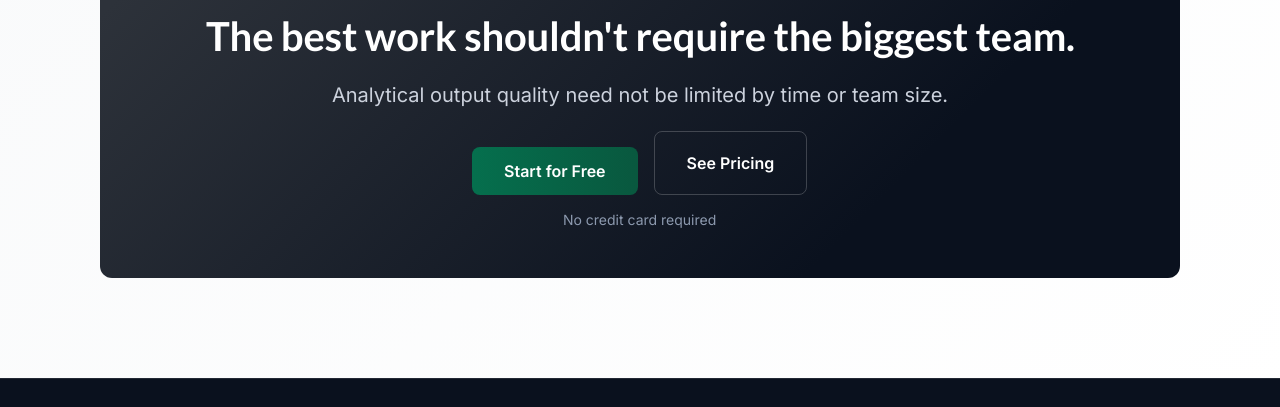
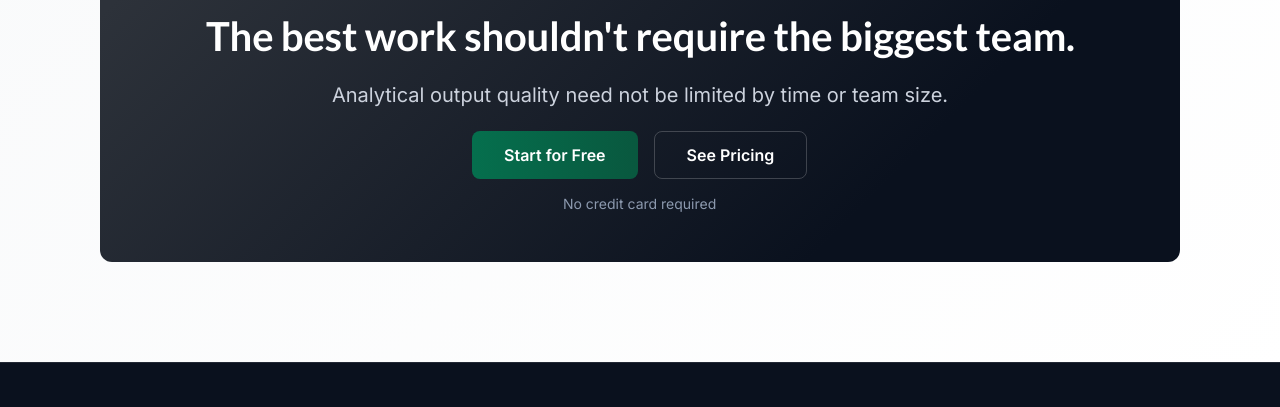
Before and after one commit to arvi-r/associum, an Astro site: page /blogs in a window 1280 px wide. Shown: the part 1880-2287 px from the top of the page. Built offline with nearby package versions, Linux system fonts and the light colour scheme; Astro itself is replaced by a stand-in of ours.

Commit message:
Fix CTA button alignment and heights in blogs

```diff
--- a/src/pages/blogs.astro
+++ b/src/pages/blogs.astro
@@ -541,7 +541,7 @@ body {
     font-weight: 600;
     line-height: 24px;
     text-decoration: none;
-    margin-top: 16px;
+
     transition: 0.3s ease, box-shadow 0.3s ease, border-color 0.3s ease;
 }
 
@@ -563,7 +563,8 @@ body {
 }
 .cta-button-outline {
     display: inline-flex;
-    padding: 16px 32px;
+    height: 48px;
+    padding: 0 32px;
     justify-content: center;
     align-items: center;
     gap: 8px;
```
